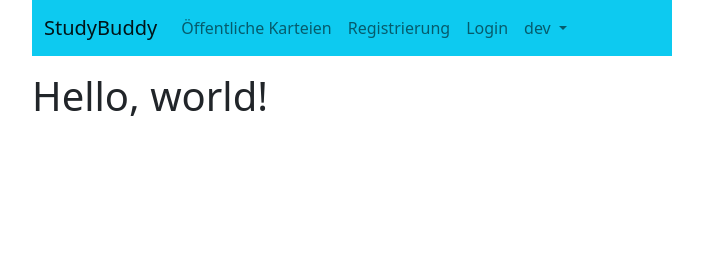
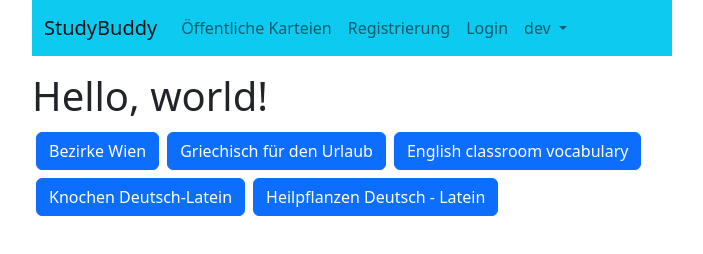
Before and after one commit to evleh/studybuddy-fre, a plain HTML site: page htmls/007-view-cards.html in a window 1280 px wide. Shown: the whole page, without its empty margins (288-991 px from the left). Drawn offline with nearby package versions, Linux system fonts and the light colour scheme.

Commit message:
POC but deadlines lead to compromises.

```diff
--- a/htmls/007-view-cards.html
+++ b/htmls/007-view-cards.html
@@ -11,11 +11,43 @@
 <div class="mx-auto col-md-6 col-sm-12">
     <nav class="navbar navbar-expand-lg bg-info" id="insert-navbar-here"></nav>
     <h1>Hello, world!</h1>
+    <div id="div-for-box-links"></div>
+    <div id="div-for-box-contents"></div>
 </div>
 
 <script src="https://code.jquery.com/jquery-3.7.1.min.js" integrity="sha256-/JqT3SQfawRcv/BIHPThkBvs0OEvtFFmqPF/lYI/Cxo=" crossorigin="anonymous"></script>
 <script src="https://cdn.jsdelivr.net/npm/bootstrap@5.2.3/dist/js/bootstrap.bundle.min.js" integrity="sha384-kenU1KFdBIe4zVF0s0G1M5b4hcpxyD9F7jL+jjXkk+Q2h455rYXK/7HAuoJl+0I4" crossorigin="anonymous"></script>
 <script type="module" src="../js/default-document-ready-stuff.js"></script>
 
+
+<script>
+
+
+    function despair() {
+
+        let id_as_requested_by_queryParams = null
+        let params = new URLSearchParams(window.location.search)
+        id_as_requested_by_queryParams = params.get('id');
+
+        // if null do a list
+        let box = window.sb.boxes.getById(id_as_requested_by_queryParams)
+        if (box) {
+            $('#div-for-box-contents').text(JSON.stringify(box))
+        } else {
+            let boxes = window.sb.boxes.publicBoxes()
+
+            for (let key of boxes.keys()) {
+                box = window.sb.boxes.getById(key)
+                $("#div-for-box-links").append(`<a href="?id=${key}" class="btn btn-primary m-1">${box.title}</a>`)
+            }
+
+        }
+    };
+    $(document).ready(() => {
+        setTimeout(despair, 200)
+    });
+
+
+</script>
 </body>
 </html>
--- /dev/null
+++ b/js/data-abstraction.js
@@ -0,0 +1,26 @@
+
+let dummyBoxes = []
+jQuery.getJSON('../DummyData/boxes.json', function(data) {
+    dummyBoxes = data;
+});
+
+export class Boxes extends Object {
+    constructor({use_dummy_data = false}={}) {
+        super()
+        this._config = { use_dummy_data };
+        // TODO: make use_dummy_data optional
+    }
+
+    getById(id) {
+        return dummyBoxes[id] || null;
+    }
+    publicBoxes() {
+        if (this._config.use_dummy_data) {
+            return dummyBoxes.filter(b=>b.public==="1");
+        }
+    }
+}
+
+// prep hook into globals
+if (!window.sb) window.sb = {}
+window.sb.boxes = new Boxes({use_dummy_data:true})
--- a/js/default-document-ready-stuff.js
+++ b/js/default-document-ready-stuff.js
@@ -4,6 +4,7 @@ import './auth.js'
 import {processElementsTaggedByCSSClasses} from "./util.js";
 import {doDOMInjectsForUserData} from "./user.js";
 import "./error-ui.js"
+import "./data-abstraction.js"
 
 
 // assume jquery loaded at this point
```
